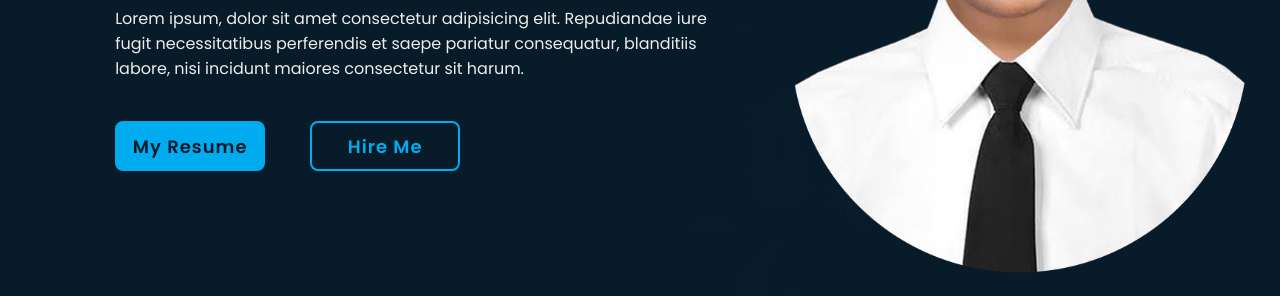
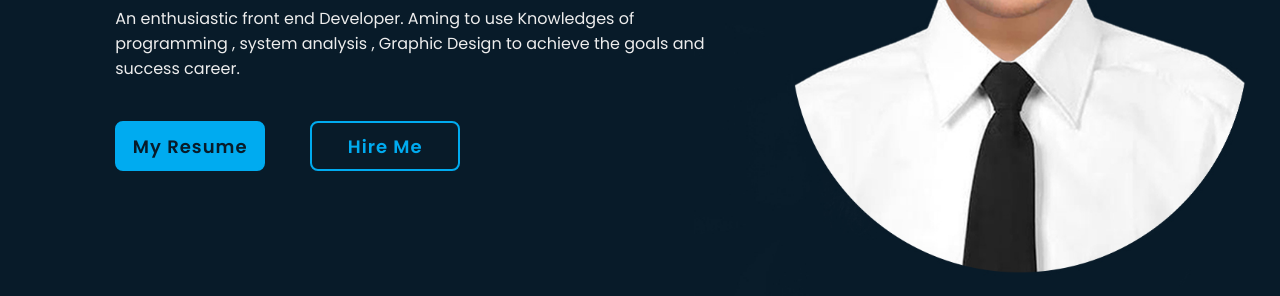
Before and after one commit to natthawatp/AunzPortfolio, a plain HTML site: page index.html in a window 1280 px wide. Shown: the part 418-714 px from the top of the page. Drawn offline with nearby package versions, Linux system fonts and the light colour scheme.

Commit message:
Update index.html

```diff
--- a/index.html
+++ b/index.html
@@ -42,9 +42,9 @@
             <div class="text-animate">
                 <h3>Frontend Developer</h3>
             </div>
-            <p>Lorem ipsum, dolor sit amet consectetur adipisicing elit. Repudiandae iure fugit necessitatibus
-                perferendis et saepe pariatur consequatur, blanditiis labore, nisi incidunt maiores consectetur sit
-                harum.</p>
+            <p>An enthusiastic front end Developer. Aming to use Knowledges of
+            programming , system analysis , Graphic Design to achieve the goals
+            and success career.</p>
 
             <div class="btn-box">
                 <a href="https://drive.google.com/drive/u/0/folders/1INzb4hpvoHj5fTzqsIWTaMIMoFyIkGXH" class="btn" target="_blank">My Resume</a>
```
